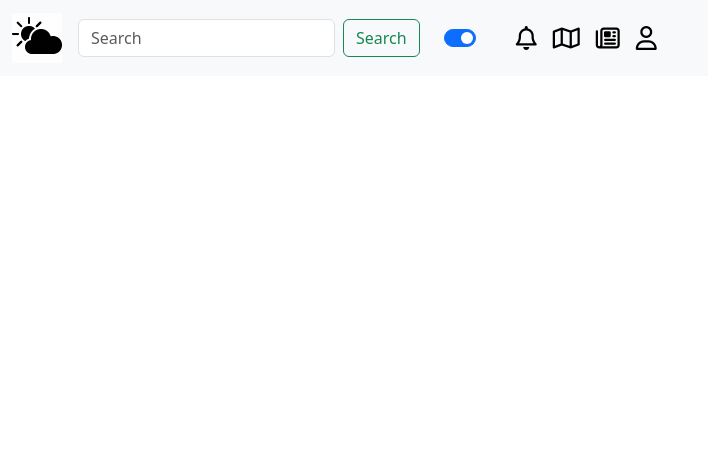
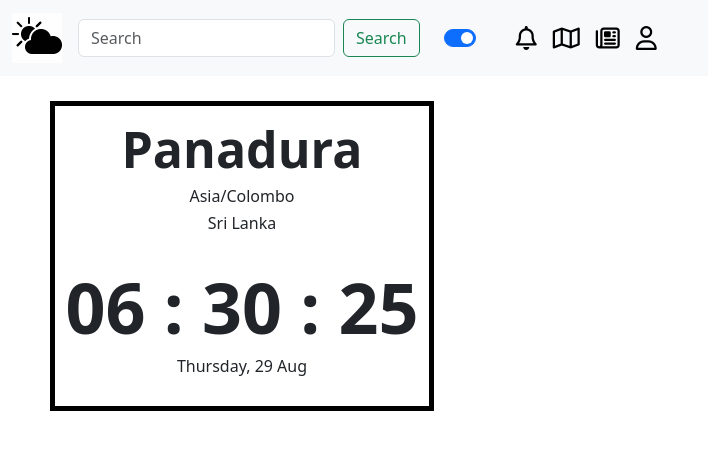
Before and after one commit to SinethKavinda/Weather_App, a plain HTML site: page index.html in a window 1280 px wide. Shown: the whole page, without its empty margins (0-708 px from the left). Drawn offline with nearby package versions, Linux system fonts and the light colour scheme.

Commit message:
add current date and time div

```diff
--- a/index.html
+++ b/index.html
@@ -8,6 +8,7 @@
     <link href="https://cdn.jsdelivr.net/npm/bootstrap@5.3.3/dist/css/bootstrap.min.css" rel="stylesheet" integrity="sha384-QWTKZyjpPEjISv5WaRU9OFeRpok6YctnYmDr5pNlyT2bRjXh0JMhjY6hW+ALEwIH" crossorigin="anonymous">
     <script src="https://cdn.jsdelivr.net/npm/bootstrap@5.3.3/dist/js/bootstrap.bundle.min.js" integrity="sha384-YvpcrYf0tY3lHB60NNkmXc5s9fDVZLESaAA55NDzOxhy9GkcIdslK1eN7N6jIeHz" crossorigin="anonymous"></script>
     <script src="https://kit.fontawesome.com/b2d91720c4.js" crossorigin="anonymous"></script>
+    <link rel="stylesheet" href="style.css">
 <body>
     <nav class="navbar navbar-expand-lg bg-body-tertiary">
         <div class="container-fluid">
@@ -48,5 +49,16 @@
           </div>
         </div>
       </nav>
+
+      <div id="currect_date_time">
+        <center>
+        <h3 style="font-weight: bold; font-size: 50px;">Panadura</h3>
+        <h6>Asia/Colombo</h6>
+        <h6>Sri Lanka</h6>
+        <br>
+        <h1 style="font-weight: bolder; font-size: 70px;">06 : 30 : 25</h1>
+        <h6>Thursday, 29 Aug</h6>
+        </center>
+      </div>
 </body>
 </html>
--- a/style.css
+++ b/style.css
@@ -0,0 +1,11 @@
+#currect_date_time{
+    margin: 50px;
+    margin-top: 25px;
+    padding-top: 1%;
+    width: 30%;
+    height: 310px;
+    border-width:5px;
+    border-style:solid;
+    border-color:black;
+
+}
```
